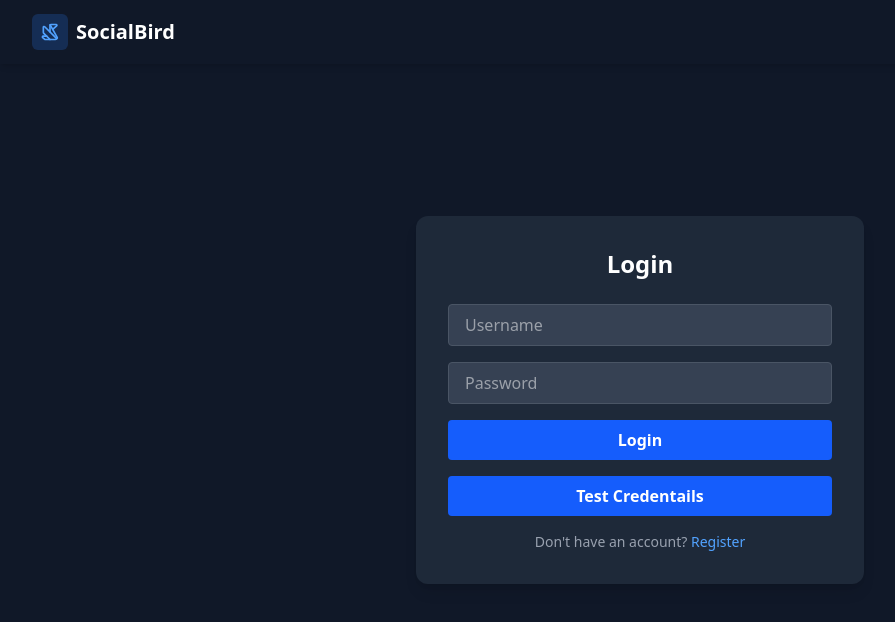
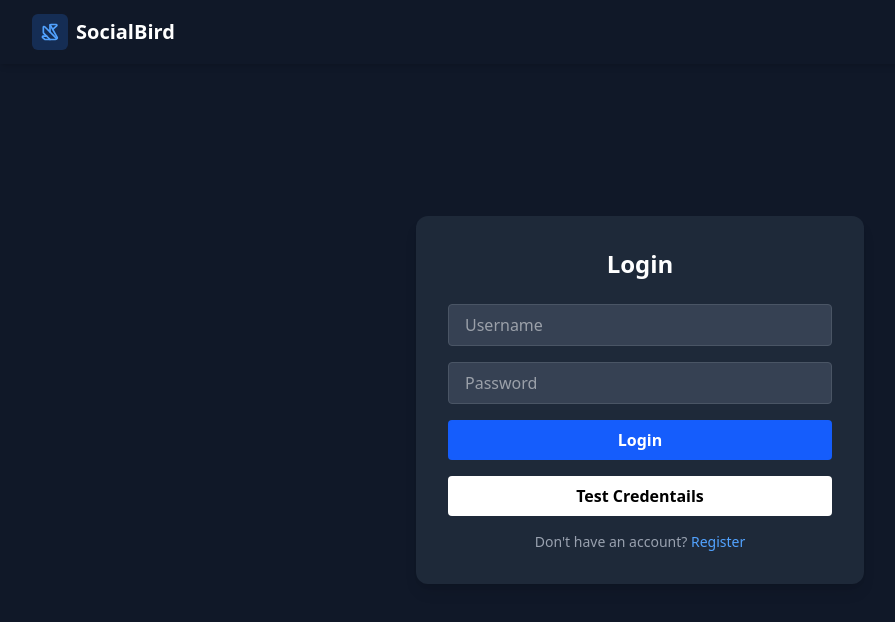
Before and after one commit to Yashxp1/SocialBird, a React (Vite) app in the folder client/: page /login in a window 1280 px wide. Shown: the top 622 px of the page, without its empty margins (0-895 px from the left). Built offline with nearby package versions, Linux system fonts and the light colour scheme; no server answers.

Commit message:
fixed polling issue

```diff
--- a/client/src/pages/Login.tsx
+++ b/client/src/pages/Login.tsx
@@ -64,7 +64,7 @@
           <button
           onClick={handleTestCredentails}
             type="submit"
-            className="w-full py-2 bg-blue-600 hover:bg-blue-700 rounded text-white font-semibold transition"
+            className="w-full py-2 bg-white hover:bg-gray-200 rounded text-black font-semibold transition"
           >
             Test Credentails
           </button>
--- a/client/src/store/userAuthStore.ts
+++ b/client/src/store/userAuthStore.ts
@@ -61,7 +61,7 @@
     try {
       const res = await axiosInstance.get<AuthUser>('/auth/check');
       set({ authUser: res.data });
-      // get().connectSocket()
+      get().connectSocket()
     } catch (error: any) {
       console.log('Error in checkAuth:', error);
       set({ authUser: null });
```
Also changed, not shown: 1 other file (tests, documents, lock files or other folders).
